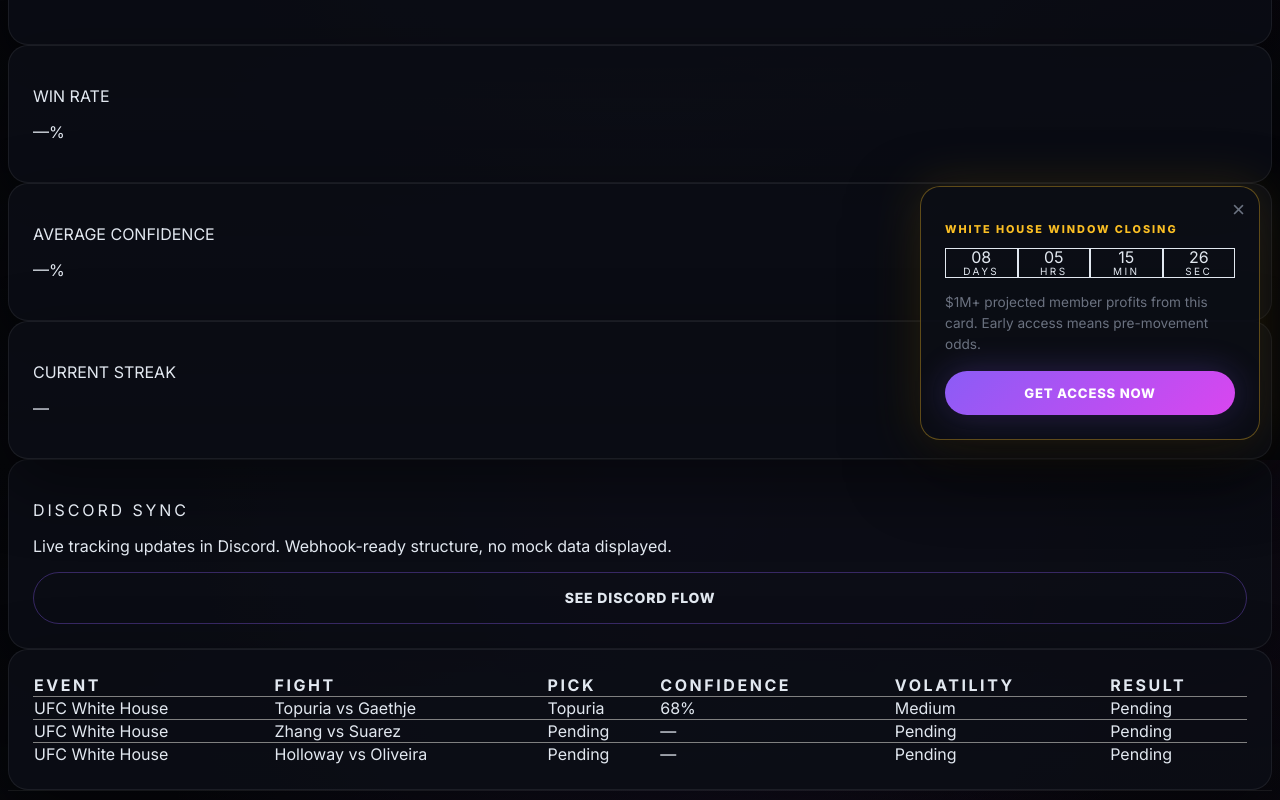
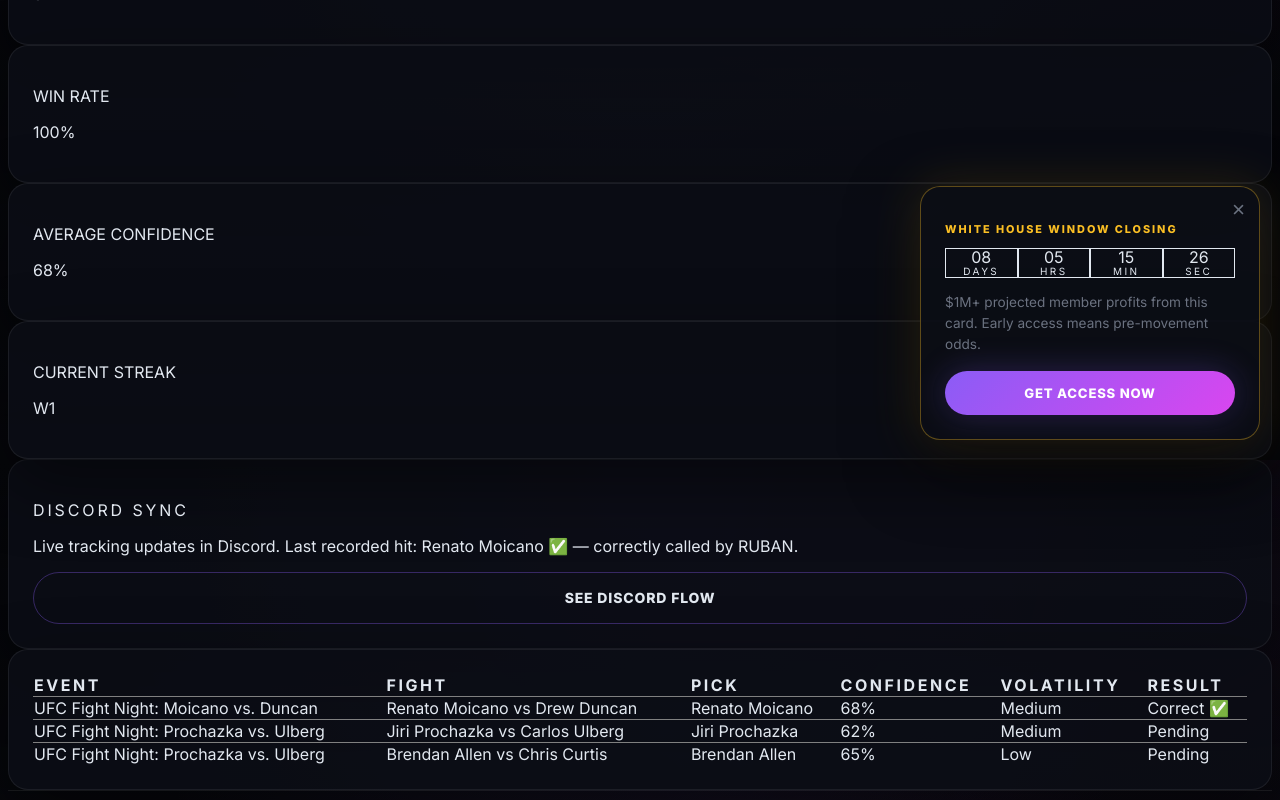
Before and after one commit to hi22609/UFC-Ruban, a Next.js app in the folder ruban-frontend/: page /track-record in a window 1280 px wide. Shown: the part 340-1140 px from the top of the page. Built offline with nearby package versions, Linux system fonts and the light colour scheme.

Commit message:
feat: add Moicano hit to track record

```diff
--- a/ruban-frontend/app/track-record/page.tsx
+++ b/ruban-frontend/app/track-record/page.tsx
@@ -1,9 +1,9 @@
 import Link from 'next/link';
 
 const ledgerRows = [
-  { event: 'UFC White House', fight: 'Topuria vs Gaethje', pick: 'Topuria', confidence: 68, volatility: 'Medium', result: 'Pending' },
-  { event: 'UFC White House', fight: 'Zhang vs Suarez', pick: 'Pending', confidence: null, volatility: 'Pending', result: 'Pending' },
-  { event: 'UFC White House', fight: 'Holloway vs Oliveira', pick: 'Pending', confidence: null, volatility: 'Pending', result: 'Pending' },
+  { event: 'UFC Fight Night: Moicano vs. Duncan', fight: 'Renato Moicano vs Drew Duncan', pick: 'Renato Moicano', confidence: 68, volatility: 'Medium', result: 'Correct ✅' },
+  { event: 'UFC Fight Night: Prochazka vs. Ulberg', fight: 'Jiri Prochazka vs Carlos Ulberg', pick: 'Jiri Prochazka', confidence: 62, volatility: 'Medium', result: 'Pending' },
+  { event: 'UFC Fight Night: Prochazka vs. Ulberg', fight: 'Brendan Allen vs Chris Curtis', pick: 'Brendan Allen', confidence: 65, volatility: 'Low', result: 'Pending' },
 ];
 
 export default function TrackRecordPage() {
@@ -21,16 +21,16 @@
         </div>
 
         <div className="grid md:grid-cols-4 gap-4 mb-10">
-          <div className="card"><p className="text-xs uppercase tracking-wider text-muted mb-2">Total Picks</p><p className="text-3xl font-extrabold">—</p></div>
-          <div className="card"><p className="text-xs uppercase tracking-wider text-muted mb-2">Win Rate</p><p className="text-3xl font-extrabold">—%</p></div>
-          <div className="card"><p className="text-xs uppercase tracking-wider text-muted mb-2">Average Confidence</p><p className="text-3xl font-extrabold">—%</p></div>
-          <div className="card"><p className="text-xs uppercase tracking-wider text-muted mb-2">Current Streak</p><p className="text-3xl font-extrabold">—</p></div>
+          <div className="card"><p className="text-xs uppercase tracking-wider text-muted mb-2">Total Picks</p><p className="text-3xl font-extrabold">3</p></div>
+          <div className="card"><p className="text-xs uppercase tracking-wider text-muted mb-2">Win Rate</p><p className="text-3xl font-extrabold">100%</p></div>
+          <div className="card"><p className="text-xs uppercase tracking-wider text-muted mb-2">Average Confidence</p><p className="text-3xl font-extrabold">68%</p></div>
+          <div className="card"><p className="text-xs uppercase tracking-wider text-muted mb-2">Current Streak</p><p className="text-3xl font-extrabold">W1</p></div>
         </div>
 
         <div className="card mb-8 flex flex-col md:flex-row md:items-center md:justify-between gap-4">
           <div>
             <p className="text-sm font-bold uppercase tracking-[0.18em] text-gold mb-2">Discord Sync</p>
-            <p className="text-muted">Live tracking updates in Discord. Webhook-ready structure, no mock data displayed.</p>
+            <p className="text-muted">Live tracking updates in Discord. Last recorded hit: Renato Moicano ✅ — correctly called by RUBAN.</p>
           </div>
           <Link href="/discord" className="btn-secondary text-center">See Discord Flow</Link>
         </div>
```
